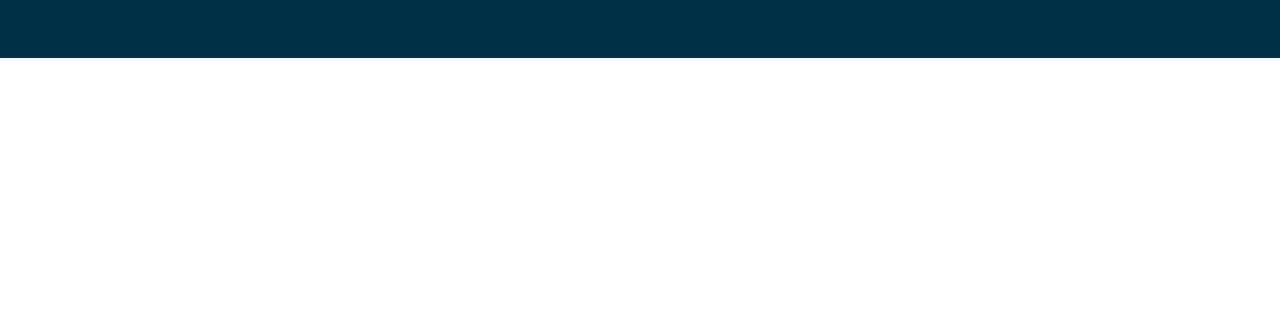
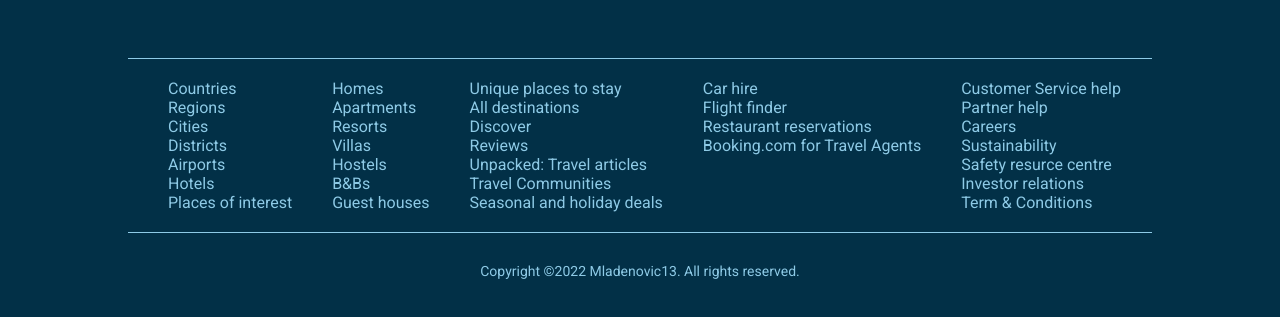
Before and after one commit to mladenovic-13/booking-app, a React (Create React App) app: page / in a window 1280 px wide. Shown: the part 1933-2250 px from the top of the page. Before the commit the page ends 2041 px from the top, so only its background shows below. Built offline with nearby package versions, Linux system fonts and the light colour scheme.

Commit message:
Footer component

```diff
--- /dev/null
+++ b/src/components/Footer.tsx
@@ -0,0 +1,84 @@
+import React from "react";
+import styled from "styled-components";
+
+const Footer = () => {
+  return (
+    <StyledFooter>
+      <Container>
+        <Item>
+          <li>Countries</li>
+          <li>Regions</li>
+          <li>Cities</li>
+          <li>Districts</li>
+          <li>Airports</li>
+          <li>Hotels</li>
+          <li>Places of interest</li>
+        </Item>
+        <Item>
+          <li>Homes</li>
+          <li>Apartments</li>
+          <li>Resorts</li>
+          <li>Villas</li>
+          <li>Hostels</li>
+          <li>B&Bs</li>
+          <li>Guest houses</li>
+        </Item>
+        <Item>
+          <li>Unique places to stay</li>
+          <li>All destinations</li>
+          <li>Discover</li>
+          <li>Reviews</li>
+          <li>Unpacked: Travel articles</li>
+          <li>Travel Communities</li>
+          <li>Seasonal and holiday deals</li>
+        </Item>
+        <Item>
+          <li>Car hire</li>
+          <li>Flight finder</li>
+          <li>Restaurant reservations</li>
+          <li>Booking.com for Travel Agents</li>
+        </Item>
+        <Item>
+          <li>Customer Service help</li>
+          <li>Partner help</li>
+          <li>Careers</li>
+          <li>Sustainability</li>
+          <li>Safety resurce centre</li>
+          <li>Investor relations</li>
+          <li>Term & Conditions</li>
+        </Item>
+      </Container>
+      <p className="copy">Copyright ©2022 Mladenovic13. All rights reserved.</p>
+    </StyledFooter>
+  );
+};
+
+const StyledFooter = styled.div`
+  display: flex;
+  flex-direction: column;
+  justify-content: center;
+  align-items: center;
+  padding-bottom: 50px;
+  background-color: ${(p: any) => p.theme.color["primary-dark"]};
+  .copy {
+    margin-top: 30px;
+    color: ${(p: any) => p.theme.color["primary-lighter"]};
+    font-size: 14px;
+  }
+`;
+const Container = styled.div`
+  border-top: 1px solid ${(p: any) => p.theme.color["primary-lighter"]};
+  border-bottom: 1px solid ${(p: any) => p.theme.color["primary-lighter"]};
+  padding: 20px 0;
+  width: 100%;
+  max-width: 1024px;
+  display: flex;
+`;
+const Item = styled.ul`
+  list-style: none;
+  color: ${(p: any) => p.theme.color["primary-lighter"]};
+  font-size: 16px;
+  margin: 0;
+`;
+
+export default Footer;
--- a/src/components/MailList.tsx
+++ b/src/components/MailList.tsx
@@ -23,7 +23,7 @@
   color: white;
   height: 150px;
   padding: 50px 0;
-  margin: 50px 0;
+  margin-top: 50px;
 `;
 const Container = styled.div`
   width: 100%;
--- a/src/pages/home/Home.tsx
+++ b/src/pages/home/Home.tsx
@@ -2,6 +2,7 @@
 import styled from "styled-components";
 import Featured from "../../components/Featured";
 import FeaturedHotels from "../../components/FeaturedHotels";
+import Footer from "../../components/Footer";
 import Header from "../../components/Header";
 import MailList from "../../components/MailList";
 import Navbar from "../../components/Navbar";
@@ -18,6 +19,7 @@
         <PropertyList />
       </HomeContainer>
       <MailList />
+      <Footer />
     </div>
   );
 };
```
